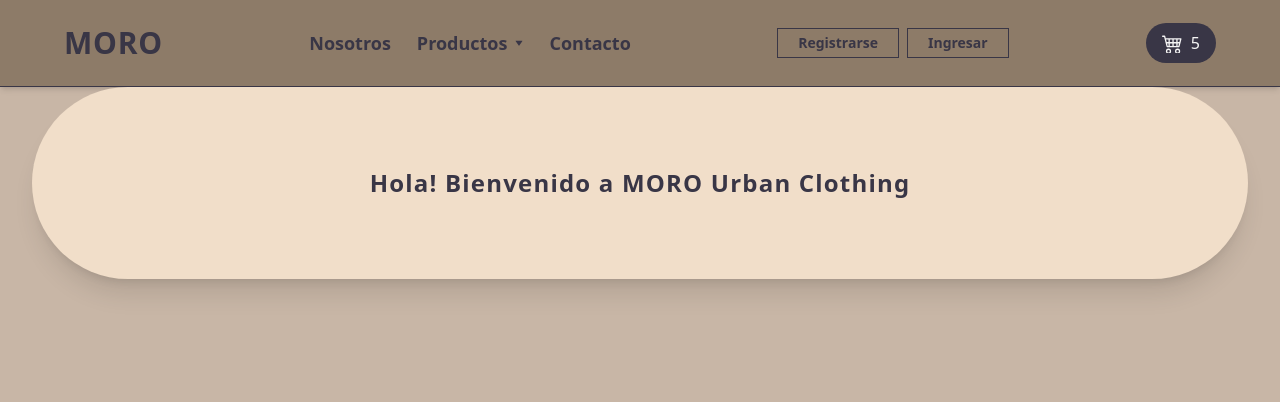
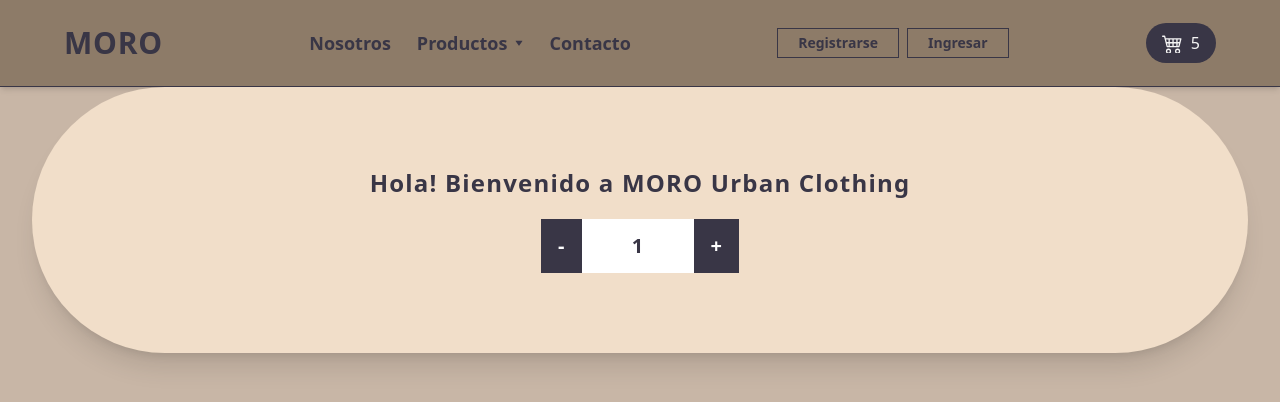
Before and after one commit to fktz94/EntregaFinal-Ortiz, a React (Vite) app: page / in a window 1280 px wide. Shown: the top 402 px of the page. Built offline with nearby package versions, Linux system fonts and the light colour scheme; the HTML template or start-up script is replaced by a standard one.

Commit message:
crea ItemCount

```diff
--- a/index.html
+++ b/index.html
@@ -2,7 +2,6 @@
 <html lang="en">
   <head>
     <meta charset="UTF-8" />
-    <link rel="icon" type="image/svg+xml" href="/vite.svg" />
     <meta name="viewport" content="width=device-width, initial-scale=1.0" />
     <title>MORO Urban Clothing</title>
   </head>
--- /dev/null
+++ b/src/components/ItemCount.jsx
@@ -0,0 +1,34 @@
+function Button({ value, side, onAdd, disabled }) {
+  return (
+    <button
+      type="button"
+      onClick={() => onAdd(value)}
+      className={`px-4 p-3 rounded-${side}-full text-xl font-bold  bg-black text-white border border-black ${
+        disabled
+          ? 'bg-gray-500 text-gray-300 border-gray-500 cursor-default'
+          : 'hover:text-fourth active:border-fourth'
+      }`}>
+      {value}
+    </button>
+  );
+}
+
+export default function ItemCount({ purchase, stock, onAdd }) {
+  return (
+    <div className="flex">
+      <Button value="-" side="l" onAdd={purchase > 0 ? onAdd : () => {}} disabled={purchase <= 0} />
+      <input
+        type="text"
+        className="w-28 font-semibold text-xl text-center bg-white"
+        readOnly
+        value={purchase}
+      />
+      <Button
+        value="+"
+        side="r"
+        onAdd={purchase < stock ? onAdd : () => {}}
+        disabled={purchase >= stock}
+      />
+    </div>
+  );
+}
--- a/src/components/ItemListContainer.jsx
+++ b/src/components/ItemListContainer.jsx
@@ -1,7 +1,22 @@
+import { useState } from 'react';
+import ItemCount from './ItemCount';
+
 export default function ItemListContainer({ greeting }) {
+  const [stock, setStock] = useState(6);
+  const [purchase, setPurchase] = useState(stock > 0 ? 1 : 0);
+
+  const onAdd = (value) => {
+    if (stock > 0) {
+      if (value === '-') return setPurchase((prev) => prev - 1);
+      if (value === '+') return setPurchase((prev) => prev + 1);
+    }
+    return false;
+  };
+
   return (
-    <div className="mx-8 p-20 rounded-full flex items-center justify-center shadow-xl bg-fourth">
+    <div className="mx-8 p-20 flex flex-col gap-5 items-center justify-center rounded-full shadow-xl bg-fourth">
       <span className="text-2xl font-semibold tracking-wider">{greeting}</span>
+      <ItemCount onAdd={onAdd} purchase={purchase} stock={stock} />
     </div>
   );
 }
```
